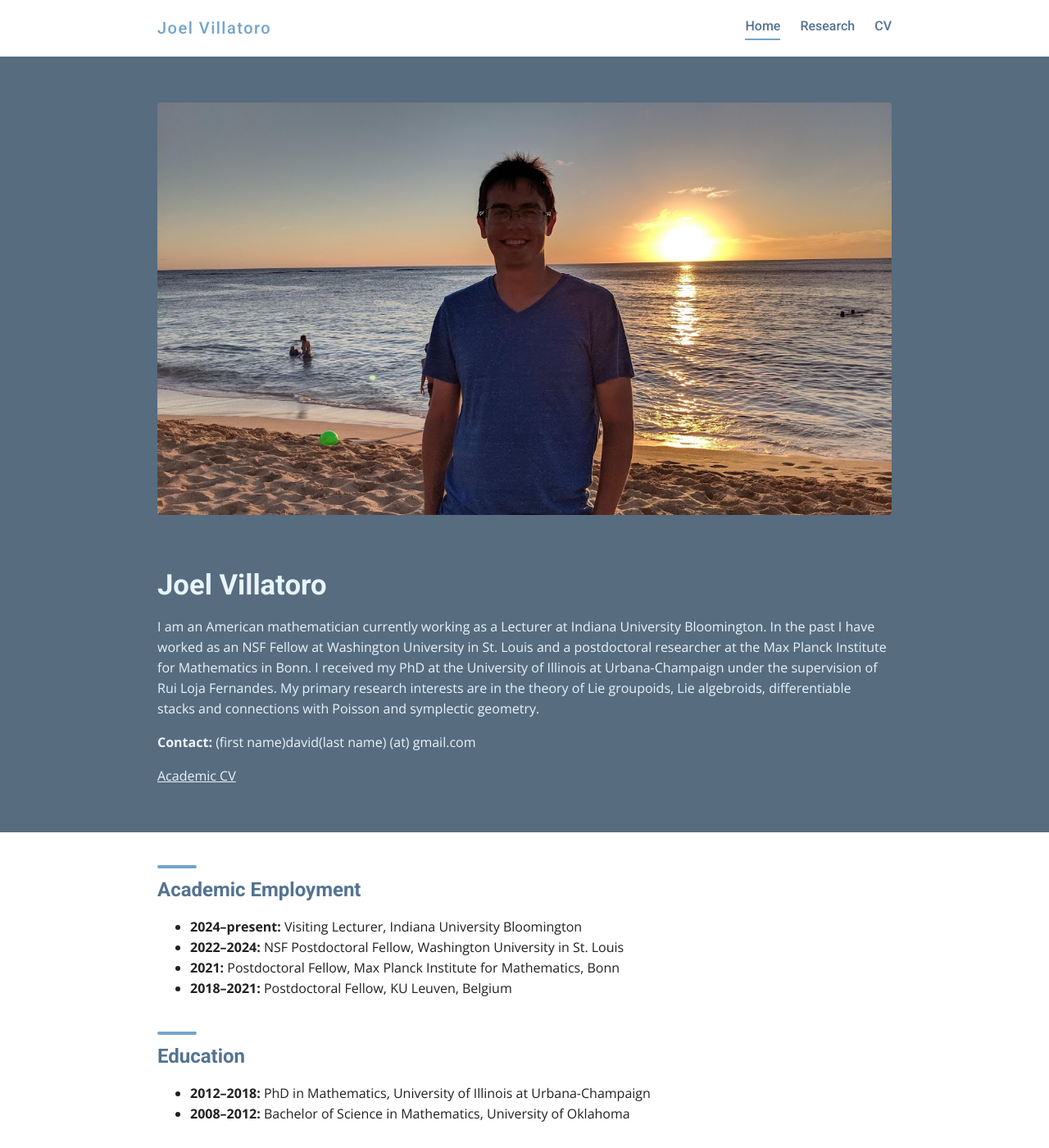
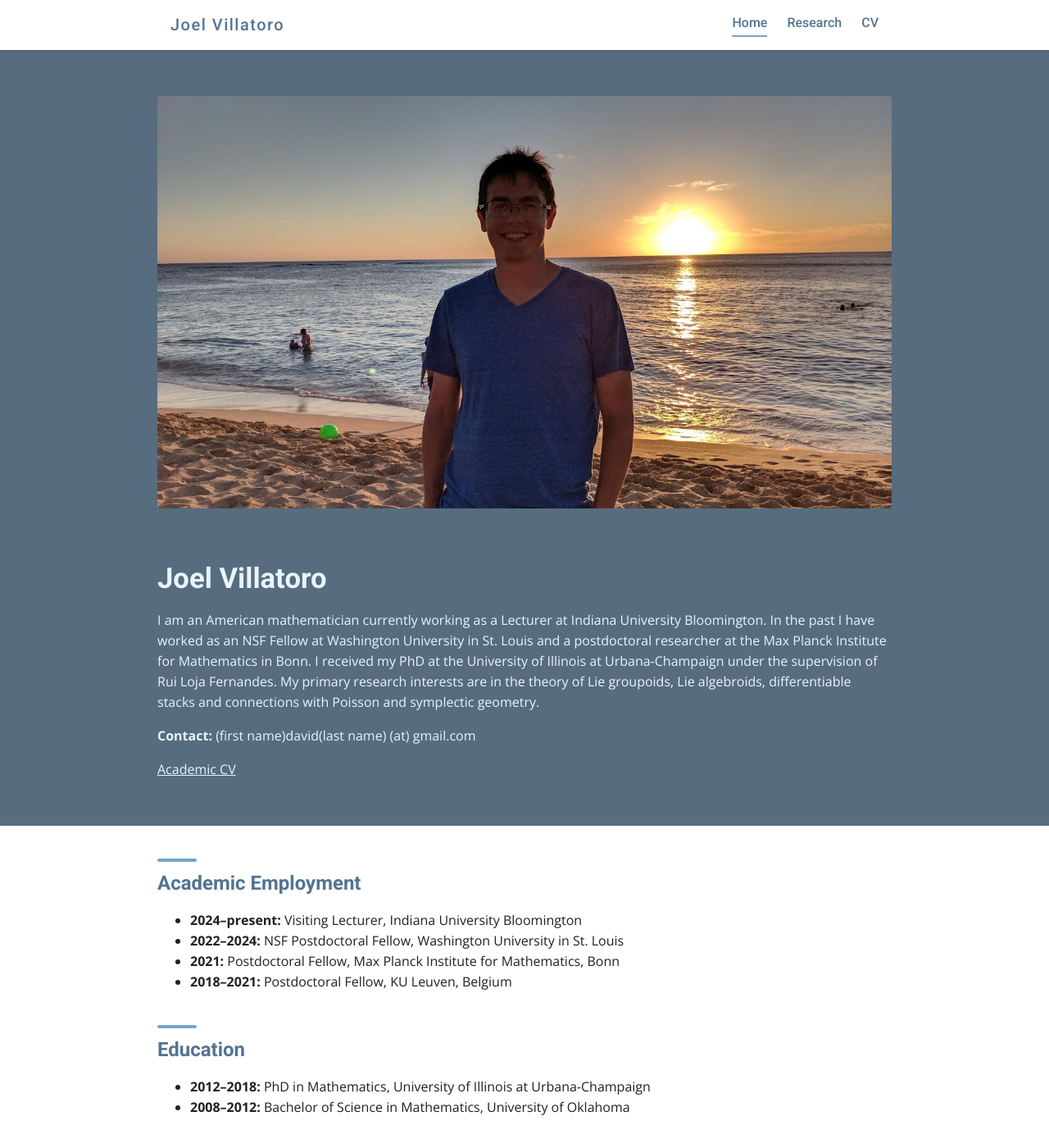
Before and after one commit to JDVillatoro/personal-website, a Jekyll site: the page built from index.md, in a window 1280 px wide and 1400 px high. Shown: the whole window at 82% size. Built offline with Jekyll 4.4.1, drawn with Linux system fonts in a browser that asks for light colours.

Commit message:
Sticky header; site name in the heading color
Co-Authored-By: Claude Opus 5.5 <noreply@anthropic.com>

```diff
--- a/assets/css/style.css
+++ b/assets/css/style.css
@@ -17,32 +17,38 @@
   --width: 56rem;
 }
 
+html { scroll-padding-top: 5rem; } /* links to #anchors land below the header */
+
 body {
   margin: 0;
   font: 12pt/1.56 "Open Sans", sans-serif;
   color: var(--text);
   background: var(--bg);
-  overflow-x: hidden; /* full-width bands include the scrollbar's width */
+  overflow-x: clip; /* full-width bands include the scrollbar's width */
 }
 
 a { color: var(--link); }
 a:hover { color: var(--link-hover); }
 
-/* Header: white bar, light-blue spaced-out site title, menu on the right. */
+/* Header: white bar that stays at the top while scrolling, like the old
+   site's. Full width; the side padding lines its contents up with the text. */
 header {
+  position: sticky;
+  top: 0;
+  z-index: 10;
   display: flex;
   flex-wrap: wrap;
   align-items: center;
   justify-content: space-between;
   gap: 0.5rem 2rem;
-  max-width: var(--width);
-  margin: 0 auto;
-  padding: 1.25rem 1rem;
+  padding: 1rem max(1rem, calc((100% - var(--width)) / 2 + 1rem));
+  background: var(--bg);
+  box-shadow: 0 1px 4px rgba(0, 0, 0, 0.15);
 }
 .site-title {
   font: 500 15pt Roboto, sans-serif;
   letter-spacing: 1.5px;
-  color: var(--accent);
+  color: var(--heading);
   text-decoration: none;
 }
 nav { display: flex; flex-wrap: wrap; gap: 1.5rem; }
```
